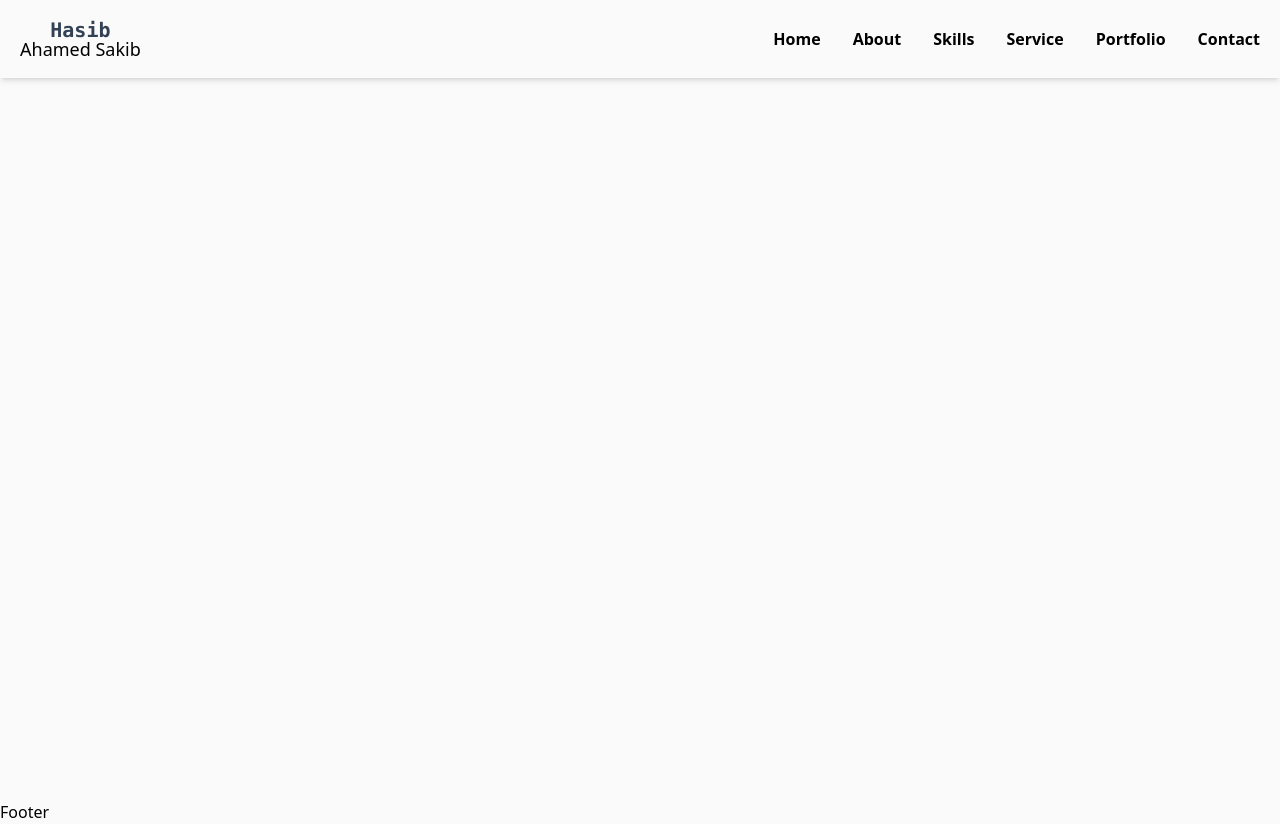
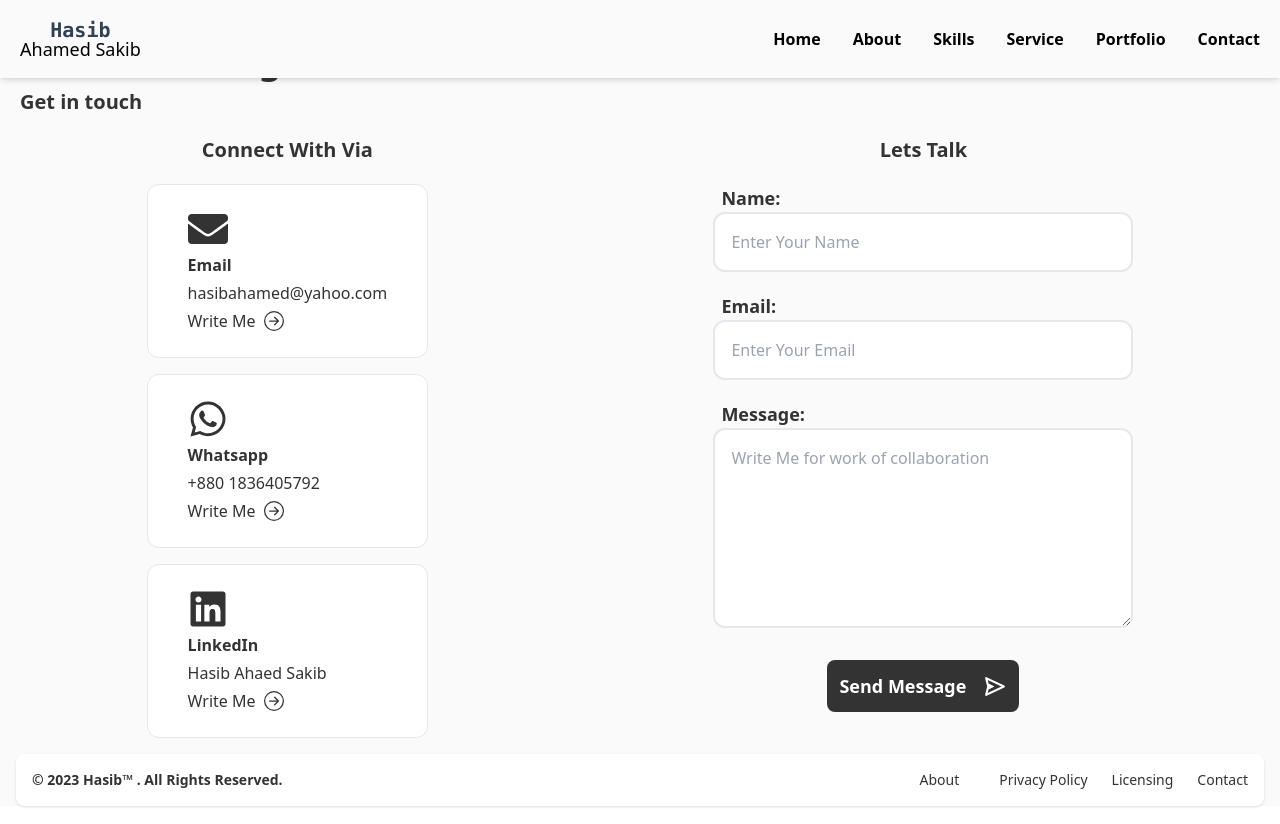
Before and after one commit to hasibahamedsakib/My_Portfolio, a React (Vite) app: page /contact in a window 1280 px wide. Built offline with nearby package versions, Linux system fonts and the light colour scheme.

Commit message:
Project compleate

```diff
--- /dev/null
+++ b/src/Components/AllProjects/AllProjects.jsx
@@ -0,0 +1,19 @@
+import React from "react";
+import { Link } from "react-router-dom";
+
+const AllProjects = () => {
+  return (
+    <div className="container text-green-600 text-2xl pt-24 grid items-center justify-center h-screen w-full">
+      <div>
+        <h1>All Projects Page is hear...</h1>
+        <p>Page under construction</p>
+        <p>More change will coming soon</p>
+        <Link to="/">
+          <button className="btn-primary mt-3">Go To Home</button>
+        </Link>
+      </div>
+    </div>
+  );
+};
+
+export default AllProjects;
--- a/src/Components/Banner/Banner.jsx
+++ b/src/Components/Banner/Banner.jsx
@@ -15,7 +15,7 @@ const Banner = () => {
         {/* social section */}
         <div className="">
           <a
-            href="http://"
+            href="https://github.com/hasibahamedsakib"
             target="_blank"
             rel="noopener noreferrer"
             title="Hasib's Github"
@@ -24,7 +24,7 @@ const Banner = () => {
           </a>
 
           <a
-            href="http://"
+            href="https://www.linkedin.com/in/hasib-ahamed-sakib/"
             target="_blank"
             rel="noopener noreferrer"
             title="Hasib's Linkedin"
@@ -32,7 +32,7 @@ const Banner = () => {
             <AiFillLinkedin size={25} className="my-6" />
           </a>
           <a
-            href="http://"
+            href="https://wa.me/1836405792"
             target="_blank"
             rel="noopener noreferrer"
             title="Hasib's Whatsapp"
@@ -67,11 +67,19 @@ const Banner = () => {
                 Download CV <BiCloudDownload size={25} className="ml-4" />
               </button>
             </a>
-            <a href="/#contact">
+            <Link
+              to="contact"
+              activeClass="active"
+              spy={true}
+              smooth={true}
+              offset={-70}
+              duration={500}
+              className="focus:text-red-500 font-semibold hover:underline cursor-pointer active:text-red-600"
+            >
               <button className="btn-primary">
                 Lets Talk <BiMailSend size={25} className="ml-4" />
               </button>
-            </a>
+            </Link>
           </div>
           <div className="pt-10">
             <Link
--- a/src/Components/Contact/Contact.jsx
+++ b/src/Components/Contact/Contact.jsx
@@ -1,7 +1,106 @@
+import { BsArrowRightCircle } from "react-icons/bs";
+import HrLine from "../HrLine/HrLine";
+import SectionHeader from "../SectionHeader/SectionHeader";
+import { FaEnvelope, FaLinkedin, FaWhatsapp } from "react-icons/fa";
+import { BiMailSend, BiSend } from "react-icons/bi";
+
 const Contact = () => {
   return (
-    <div className="h-screen">
-      <h1 className="text-3xl">Contact COmponents</h1>
+    <div className="container">
+      <HrLine />
+      <SectionHeader
+        title="Let's work
+together!"
+        text="Get in touch"
+      />
+      <div className="flex justify-around space-x-8 text-[#333]">
+        <div>
+          <h2 className="text-center text-xl font-semibold py-5">
+            Connect With Via
+          </h2>
+          <div className="space-y-4 flex flex-col justify-center">
+            <div className="border bg-white rounded-xl px-10 py-6  space-y-1">
+              <FaEnvelope size={40} />
+              <p className="font-semibold">Email</p>
+              <p>hasibahamed@yahoo.com</p>
+              <a
+                className="flex items-center "
+                href="mailto:hasibahamed@yahoo.com?subject=Hiring"
+              >
+                Write Me{" "}
+                <BsArrowRightCircle
+                  className="ml-2  hover:scale-105"
+                  size={20}
+                />{" "}
+              </a>
+            </div>
+            <div className="border bg-white rounded-xl px-10 py-6  space-y-1">
+              <FaWhatsapp size={40} />
+              <p className="font-semibold">Whatsapp</p>
+              <p>+880 1836405792</p>
+              <a
+                className="flex items-center "
+                href="https://wa.me/1836405792 "
+                target="_blank"
+              >
+                Write Me{" "}
+                <BsArrowRightCircle
+                  className="ml-2  hover:scale-105"
+                  size={20}
+                />{" "}
+              </a>
+            </div>
+            <div className="border bg-white rounded-xl px-10 py-6  space-y-1">
+              <FaLinkedin size={40} />
+              <p className="font-semibold">LinkedIn</p>
+              <p>Hasib Ahaed Sakib</p>
+              <a
+                className="flex items-center "
+                href="https://www.linkedin.com/in/hasib-ahamed-sakib/"
+                target="_blank"
+              >
+                Write Me{" "}
+                <BsArrowRightCircle
+                  className="ml-2  hover:scale-105"
+                  size={20}
+                />{" "}
+              </a>
+            </div>
+          </div>
+        </div>
+        <form>
+          <h2 className="text-center text-xl font-semibold py-5">Lets Talk</h2>
+          <div className="pb-5">
+            <label className="pb-4 font-semibold text-lg p-2">Name: </label>
+            <input
+              placeholder="Enter Your Name"
+              required
+              className="p-4 border-2 block w-[420px] focus:outline-none rounded-xl bg-white "
+            />
+          </div>
+          <div className="pb-5">
+            <label className="pb-4 font-semibold text-lg p-2">Email: </label>
+            <input
+              placeholder="Enter Your Email"
+              type="email"
+              required
+              className="p-4 border-2 block w-[420px] focus:outline-none rounded-xl bg-white "
+            />
+          </div>
+          <div className="pb-5">
+            <label className="pb-4 font-semibold text-lg p-2">Message: </label>
+            <textarea
+              placeholder="Write Me for work of collaboration"
+              className="p-4 border-2 block w-[420px] focus:outline-none rounded-xl bg-white h-[200px]"
+            />
+          </div>
+          <div className="grid justify-center pt-3">
+            <button className="btn-primary " type="submit">
+              Send Message <BiSend size={25} className="ml-4" />
+            </button>
+          </div>
+        </form>
+      </div>
     </div>
   );
 };
--- a/src/Components/Footer/Footer.jsx
+++ b/src/Components/Footer/Footer.jsx
@@ -1,7 +1,51 @@
+import { Link } from "react-scroll";
+
 const Footer = () => {
   return (
     <div>
-      <h1>Footer</h1>
+      <footer className="bg-white rounded-lg shadow m-4 ">
+        <div class="w-full mx-auto max-w-screen-xl p-4 md:flex md:items-center md:justify-between">
+          <span class="text-sm text-[#333] sm:text-center font-semibold">
+            © 2023 Hasib™ . All Rights Reserved.
+          </span>
+          <ul class="flex flex-wrap items-center mt-3 text-sm font-medium  text-[#333] sm:mt-0">
+            <li>
+              <Link
+                to="about"
+                spy={true}
+                smooth={true}
+                offset={-70}
+                duration={500}
+                className="mr-4 hover:underline md:mr-6 text-[#333] "
+              >
+                About
+              </Link>
+            </li>
+            <li>
+              <a href="#" className="mx-4 hover:underline md:mr-6 text-[#333]">
+                Privacy Policy
+              </a>
+            </li>
+            <li>
+              <a href="#" className="mr-4 hover:underline md:mr-6 text-[#333]">
+                Licensing
+              </a>
+            </li>
+            <li>
+              <Link
+                to="contact"
+                spy={true}
+                smooth={true}
+                offset={-70}
+                duration={500}
+                className="hover:underline text-[#333] "
+              >
+                Contact
+              </Link>
+            </li>
+          </ul>
+        </div>
+      </footer>
     </div>
   );
 };
--- a/src/Components/Portfolio/Portfolio.jsx
+++ b/src/Components/Portfolio/Portfolio.jsx
@@ -1,3 +1,4 @@
+import { Link } from "react-router-dom";
 import HrLine from "../HrLine/HrLine";
 import SectionHeader from "../SectionHeader/SectionHeader";
 import { FaCode, FaLaptopCode } from "react-icons/fa";
@@ -5,14 +6,18 @@ const Portfolio = () => {
   return (
     <div className="container text-[#333]">
       <HrLine />
-      <SectionHeader title="Portfolio" text="MY LATEST WORK." />
-
+      <div className="flex justify-between items-center">
+        <SectionHeader title="Portfolio" text="MY LATEST WORK." />
+        <Link to="/all-works">
+          <button className="btn-primary">All My Works Here</button>
+        </Link>
+      </div>
       <div className="flex justify-around  gap-6  pt-16 ">
         <div className="border rounded-lg overflow-hidden p-5 object-fill w-full md:w-1/2">
           <img
             src="https://i.ibb.co/VvSBt3r/Web-capture-14-6-2023-162752-articio-client-web-app.jpg"
             alt="project 1"
-            className="shadow-custom rounded-xl hover:scale-110 duration-500 transition-all"
+            className="shadow-custom  rounded-xl hover:scale-110 duration-500 transition-all"
           />
         </div>
         <div className="px-5 w-full md:w-1/2">
@@ -65,7 +70,7 @@ const Portfolio = () => {
           <img
             src="https://i.ibb.co/VxcGJzj/Web-capture-14-6-2023-14510-toy-hunt-place-web-app.jpg"
             alt="project 1"
-            className="shadow-custom rounded-xl hover:scale-110 duration-500 transition-all"
+            className="shadow-custom  rounded-xl hover:scale-110 duration-500 transition-all"
           />
         </div>
         <div className="px-5 w-full md:w-1/2">
@@ -118,7 +123,7 @@ const Portfolio = () => {
           <img
             src="https://i.ibb.co/56V7J9z/Web-capture-14-6-2023-1455-chef-hunter-c8bd8-web-app.jpg"
             alt="project 1"
-            className="shadow-custom rounded-xl hover:scale-110 duration-500 transition-all"
+            className="shadow-custom  rounded-xl hover:scale-110 duration-500 transition-all"
           />
         </div>
         <div className="px-5 w-full md:w-1/2">
--- a/src/Router/Router.jsx
+++ b/src/Router/Router.jsx
@@ -6,6 +6,7 @@ import Service from "../Components/Service/Service";
 import Portfolio from "../Components/Portfolio/Portfolio";
 import Contact from "../Components/Contact/Contact";
 import Skills from "../Components/Skills/Skills";
+import AllProjects from "../Components/AllProjects/AllProjects";
 
 const router = createBrowserRouter([
   {
@@ -37,6 +38,10 @@ const router = createBrowserRouter([
         path: "/contact",
         element: <Contact />,
       },
+      {
+        path: "/all-works",
+        element: <AllProjects />,
+      },
     ],
   },
 ]);
```
